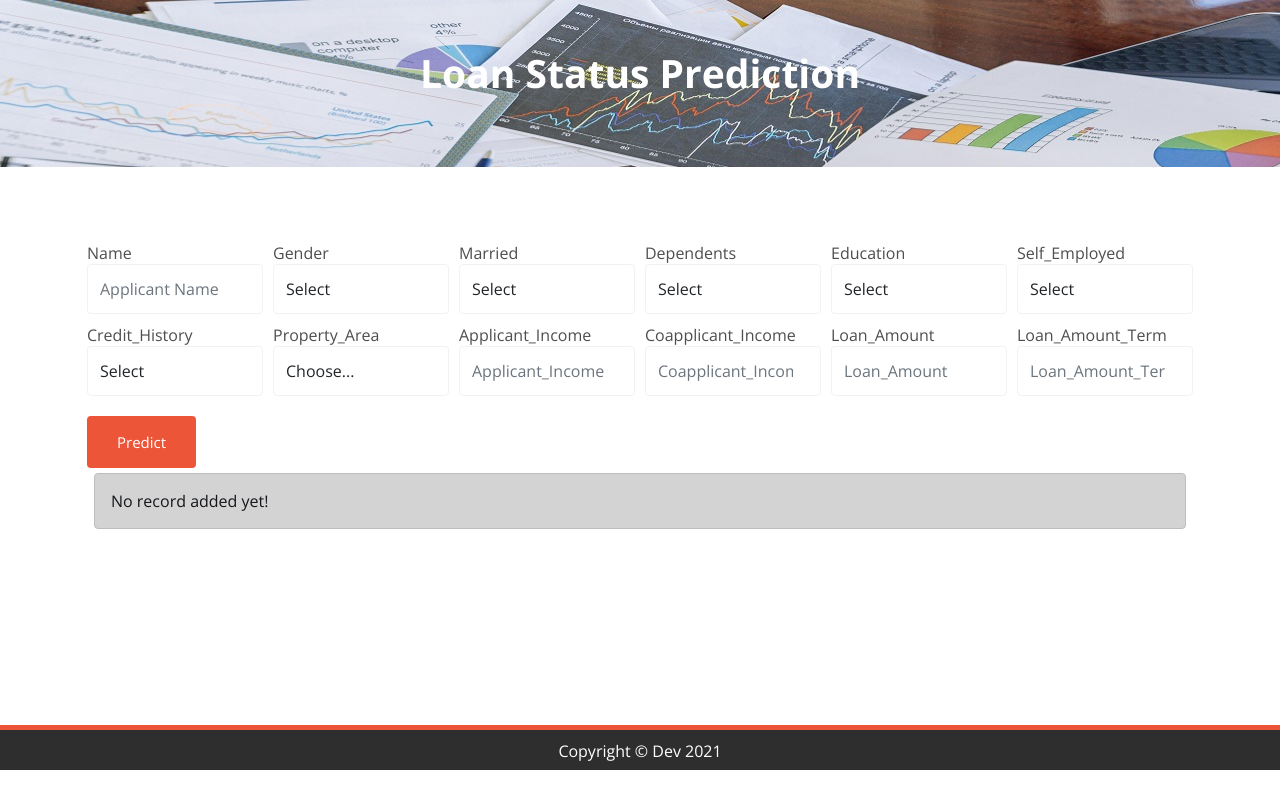
After one commit to Dev-py-r/Elearn-final-project, a Flask app: page / in a window 1280 px wide. The commit adds this page. Run offline with Flask 2, Linux system fonts and the light colour scheme; data that the repository does not hold is empty; parts of the project's set-up code (start-up, migrations or seed data) failed here and were passed over; some libraries are stand-ins or nearby versions.

Commit message:
add comment

```diff
--- a/main.py
+++ b/main.py
@@ -1,16 +1,23 @@
 from flask import Flask, render_template, request, redirect
 from flask_sqlalchemy import SQLAlchemy
+from sklearn.preprocessing import StandardScaler
 from datetime import datetime
+import joblib
+import numpy as np
+
 
 
 app = Flask(__name__,template_folder='template')
-app.config['SQLALCHEMY_DATABASE_URI'] = 'sqlite:///todo.db'
+app.config['SQLALCHEMY_DATABASE_URI'] = 'sqlite:///back.db'
 app.config['SQLALCHEMY_TRACK_MODIFICATIONS'] = False
 db = SQLAlchemy(app)
+
+model = joblib.load(r'C:\Users\prasa\Desktop\Excelr\j_svm')
 
 class Todo(db.Model):
     sno = db.Column(db.Integer, primary_key=True)
     Name = db.Column(db.String(200), nullable=False)
+    Predict = db.Column(db.String(200), nullable=False)
     date_created = db.Column(db.DateTime, default=datetime.utcnow)
 
     def __repr__(self) -> str:
@@ -19,19 +26,53 @@ class Todo(db.Model):
 
 @app.route('/', methods=['GET', 'POST'])
 def index():
-    if request.method=='POST':
+    if request.method =='POST':
         Name = request.form['Name']
-        # Gender = request.form['Gender']
-        # Married = request.form['Married']
-        # Dependents = request.form['Dependents']
-        # Education = request.form['Education']
-        # Self_Employed = request.form['Self_Employed']
-        # Credit_History = request.form['Credit_History']
-        # Property_Area = request.form['Property_Area']
-        # Total_Income = request.form['Total_Income']
-        # EMI = request.form['EMI']
-        # Balance_Income = request.form['Balance_Income']
-        todo = Todo(Name=Name)
+        if(Name==""):
+            Name = 'Unknown'
+        Gender = int(request.form['Gender'])
+        if(Gender==""):
+            Gender = 1
+        Married = int(request.form['Married'])
+        if (Married == ""):
+            Married = 1
+        Dependents = int(request.form['Dependents'])
+        if (Dependents == ""):
+            Dependents = 0
+        Education = int(request.form['Education'])
+        if (Education == ""):
+            Education = 0
+        Self_Employed = int(request.form['Self_Employed'])
+        if (Self_Employed == ""):
+            Self_Employed = 1
+        Credit_History = int(request.form['Credit_History'])
+        if (Credit_History == ""):
+            Credit_History = 1
+        Property_Area = int(request.form['Property_Area'])
+        if (Property_Area == ""):
+            Property_Area = 2
+        Applicant_Income = int(request.form['Applicant_Income'])
+        if (Applicant_Income == "" or Applicant_Income > 9357):
+            Applicant_Income = 9357
+        Coapplicant_Income = int(request.form['Coapplicant_Income'])
+        if (Coapplicant_Income == "" or Coapplicant_Income > 3750):
+            Coapplicant_Income = 3750
+        Loan_Amount = int(request.form['Loan_Amount'])
+        if (Loan_Amount == "" or Loan_Amount > 228):
+            Loan_Amount = 228
+        Loan_Amount_Term = int(request.form['Loan_Amount_Term'])
+        if (Loan_Amount_Term == "" or Loan_Amount_Term > 360 or Loan_Amount_Term < 12):
+            Loan_Amount_Term = 360
+
+        scaler = StandardScaler()
+        trans = scaler.fit_transform(np.array([[Gender, Married, Dependents, Education, Self_Employed, Credit_History, Property_Area, Applicant_Income,Coapplicant_Income, Loan_Amount, Loan_Amount_Term]]))
+        predict  = model.predict(trans)
+        if (predict == 'Y'):
+            predict="Yes"
+        else:
+            predict="No"
+
+        todo = Todo(Name=Name,Predict=predict)
         db.session.add(todo)
         db.session.commit()
 
@@ -48,3 +89,8 @@ def delete(sno):
 
 if __name__ == "__main__":
     app.run(debug=True, port=8000)
+
+
+    #from main import db
+    #db.create_all
+    #exit()
--- /dev/null
+++ b/template/base.html
@@ -0,0 +1,51 @@
+<!DOCTYPE html>
+<html lang="en">
+
+<head>
+    <meta charset="utf-8">
+    <meta name="viewport" content="width=device-width, initial-scale=1.0">
+    <meta name="description" content="">
+    <meta name="author" content="">
+    <title>Loan Predictor</title>
+
+    <!-- core CSS -->
+    <link href="{{ url_for ('static', filename='css/bootstrap.min.css')}}" rel="stylesheet">
+    <link href="{{ url_for ('static', filename='css/main.css')}}" rel="stylesheet">
+    <!--[if lt IE 9]>
+    <script src="js/html5shiv.js"></script>
+    <script src="js/respond.min.js"></script>
+    <![endif]-->
+    <link rel="shortcut icon" href="{{ url_for ('static', filename='img/favicon.png')}}" rel="stylesheet">
+
+</head>
+<!--/head-->
+
+
+<!--Loan_ID Gender  Married Dependents  Education   Self_Employed   ApplicantIncome CoapplicantIncome   LoanAmount  Loan_Amount_Term    Credit_History  Property_Area   Loan_Status -->
+  <!-- Page Header -->
+  <header class="masthead darkened-image" style="background-image: url('{{ url_for ('static', filename='img/page-title.jpg')}}">
+
+
+
+    <div class="container">
+      <div class="row">
+
+          <h1 class="large-title">Loan Status Prediction</h1>
+
+
+      </div>
+    </div>
+  </header>
+
+
+<body>
+
+{% block body %}
+
+{% endblock body %}
+
+</body>
+ <!-- Footer -->
+
+
+</html>
--- a/template/index.html
+++ b/template/index.html
@@ -14,72 +14,76 @@
       <label for="Gender">Gender</label>
     <select id="Gender" class="form-control" name="Gender" >
         <option selected>Select</option>
-        <option>Male</option>
-        <option>Female</option>
+        <option value=1>Male</option>
+        <option value=0>Female</option>
       </select>
     </div>
     <div class="form-group col-md-2">
       <label for="Married">Married</label>
           <select id="Married" class="form-control" name="Married" >
             <option selected>Select</option>
-            <option>Yes</option>
-            <option>No</option>
+            <option value=0>No</option>
+            <option value=1>Yes</option>
             </select>
     </div>
     <div class="form-group col-md-2">
       <label for="Dependents">Dependents</label>
       <select id="Dependents" class="form-control" name="Dependents" >
             <option selected>Select</option>
-            <option>0</option>
-            <option>1</option>
-            <option>2</option>
-            <option>3+</option>
+            <option value=0>0</option>
+            <option value=1>1</option>
+            <option value=2>2</option>
+            <option value=3>3+</option>
       </select>
     </div>
     <div class="form-group col-md-2">
       <label for="Education">Education</label>
         <select id="Education" class="form-control" name="Education" >
             <option selected>Select</option>
-            <option>Graduate</option>
-            <option>Not Graduate</option>
+            <option value=0>Graduate</option>
+            <option value=1>Not Graduate</option>
       </select>
     </div>
      <div class="form-group col-md-2">
       <label for="Self_Employed">Self_Employed</label>
        <select id="Self_Employed" class="form-control" name="Self_Employed" >
             <option selected>Select</option>
-            <option>Yes</option>
-            <option>No</option>
+            <option value=0>No</option>
+            <option value=1>Yes</option>
       </select>
     </div>
      <div class="form-group col-md-2">
       <label for="Credit_History">Credit_History</label>
          <select id="Credit_History" class="form-control" name= "Credit_History">
             <option selected>Select</option>
-            <option>Yes</option>
-            <option>No</option>
+            <option value=1>Yes</option>
+            <option value=0>No</option>
       </select>
     </div>
     <div class="form-group col-md-2">
       <label for="Property_Area">Property_Area</label>
        <select id="Property_Area" class="form-control" name="Property_Area" >
         <option selected>Choose...</option>
-        <option>Urban</option>
-        <option>Rural</option>
-        <option>Semiurban</option>
+        <option value=2>Urban</option>
+        <option value=0>Rural</option>
+        <option value=1>Semiurban</option>
       </select>
     </div>
     <div class="form-group col-md-2">
-      <label for="Total_Income">Total_Income</label>
-      <input type="amount" class="form-control" id="Total_Income" placeholder="Total_Income" name="Total_Income" >
+      <label for="Total_Income">Applicant_Income</label>
+      <input type="number" class="form-control" id="Total_Income" placeholder="Applicant_Income" name="Applicant_Income">
+    </div>
+    <div class="form-group col-md-2">
+      <label for="Total_Income">Coapplicant_Income</label>
+      <input type="number" class="form-control" id="Coapplicant_Income" placeholder="Coapplicant_Income" name="Coapplicant_Income">
+    </div>
+    <div class="form-group col-md-2">
+      <label for="Total_Income">Loan_Amount</label>
+      <input type="number" class="form-control" id="Loan_Amount" placeholder="Loan_Amount" name="Loan_Amount" >
     </div>
      <div class="form-group col-md-2">
-      <label for="EMI">EMI</label>
-      <input type="amount" class="form-control" id="EMI" placeholder="EMI" name= "EMI">
-    </div>
-     <div class="form-group col-md-2">
-      <label for="Balance Income">Balance_Income</label>
-      <input type="number" class="form-control" id="Balance_Income" placeholder="Balance Income" name= "Balance_Income" >
+      <label for="Total_Income">Loan_Amount_Term</label>
+      <input type="number" class="form-control" id="Loan_Amount_Term" placeholder="Loan_Amount_Term" name="Loan_Amount_Term">
     </div>
    </div>
 
@@ -121,7 +125,7 @@
     <tr>
       <th scope="row">{{loop.index}}</th>
       <td>{{todo.Name}}</td>
-      <td>{{todo.Name}}</td>
+      <td>{{todo.Predict}}</td>
       <td>{{todo.date_created}}</td>
       <td>
         <a href="/delete/{{todo.sno}}" type="button" class="btn btn-outline-org btn-sm mx-1">Delete</button>
```
Also changed, not shown: 1 other file.
